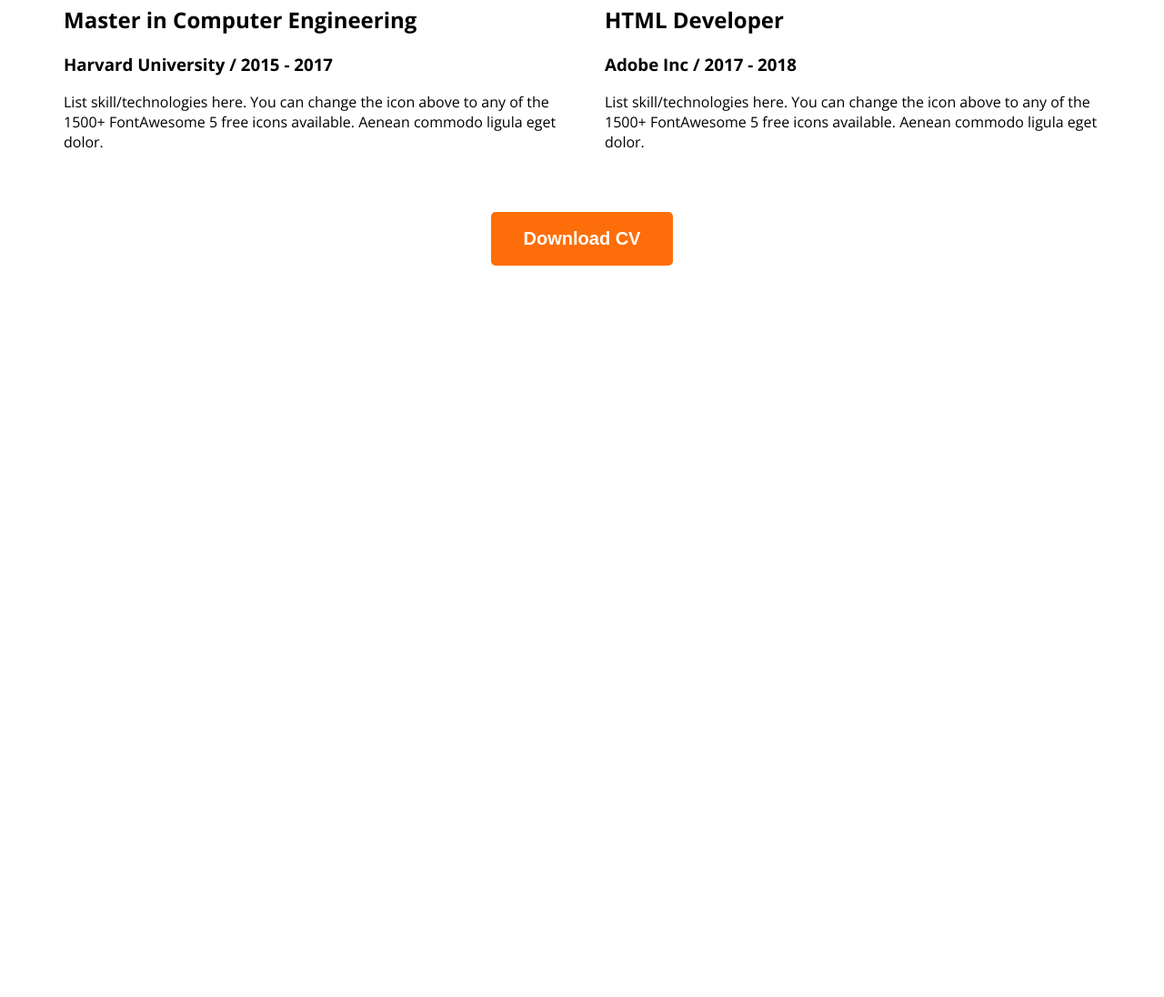
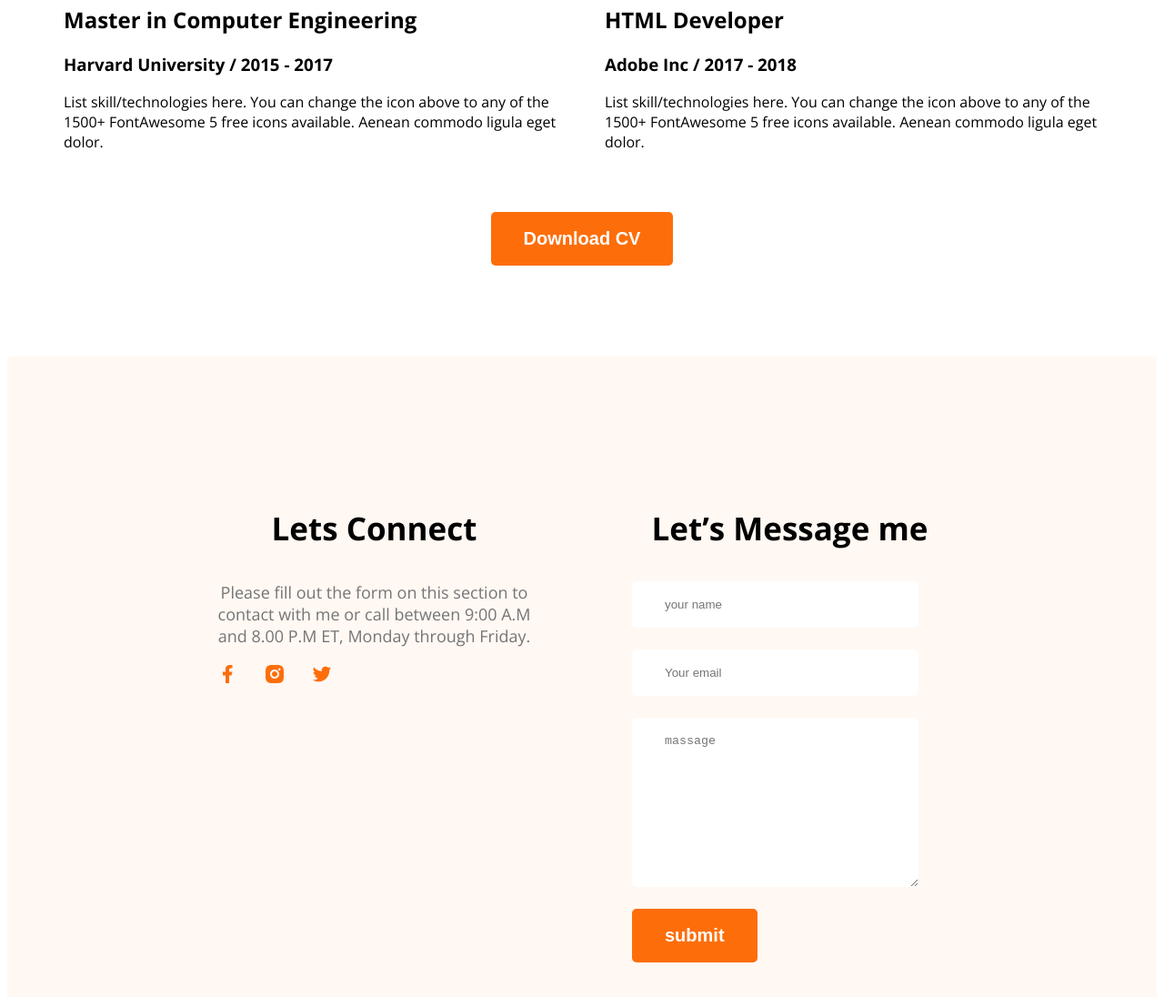
Before and after one commit to ImranRifat067/practice-first-portfolio, a plain HTML site: page index.html in a window 1280 px wide. Shown: the part 3328-4424 px from the top of the page at 91% size. Before the commit the page ends 3628 px from the top, so only its background shows below. Drawn offline with nearby package versions, Linux system fonts and the light colour scheme.

Commit message:
addeded footer

```diff
--- a/index.html
+++ b/index.html
@@ -149,7 +149,25 @@
 
 
     <footer>
+        <div class="footer-column">
+            <h3 class="section-title">Lets Connect</h3>
+            <p class="section-description">Please fill out the form on this section to contact with me or call between 9:00 A.M and 8.00 P.M ET, Monday through Friday.</p>
+            <div class="social-links">
+                <a href=""><img src="images/icons/facebook.png" alt=""></a>
+                <a href=""><img src="images/icons/insta.png" alt=""></a>
+                <a href=""><img src="images/icons/twitter.png" alt=""></a>
 
+            </div>
+        </div>
+        <div class="footer-column">
+            <h3 class="section-title">Let’s Message me</h3>
+            <form class="contact" action="">
+                <input type="text" placeholder="your name">
+                <input type="email" placeholder="Your email">
+                <textarea placeholder="massage" name="" id="" cols="30" rows="10"></textarea>
+                <input class="btn-primary" type="submit" value="submit">
+            </form>
+        </div>
     </footer>
 </body>
 </html>
--- a/style/portfolio.css
+++ b/style/portfolio.css
@@ -164,3 +164,27 @@ main section{
     text-align:center;
     margin-top:50px;
 }
+/* footer style  */
+footer{
+    display:flex;
+    gap:110px;
+    background:#FFF8F3;
+    padding:130px 230px;
+    margin-top:100px;
+}
+.footer-column{
+    width:50%;
+}
+.contact input[type="text"],.contact input[type="email"],textarea{
+    display:block;
+    margin-bottom:24px;
+    padding:18px 36px;
+    color:#757575;
+    background-color: white;
+    border:none;
+    border-radius: 5px;
+    width:70%;
+}
+.social-links a {
+    margin-right:24px;
+}
```
